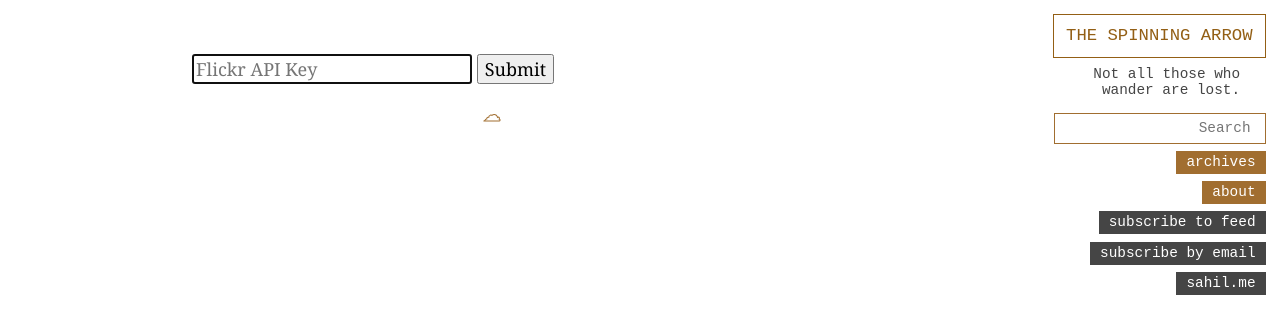
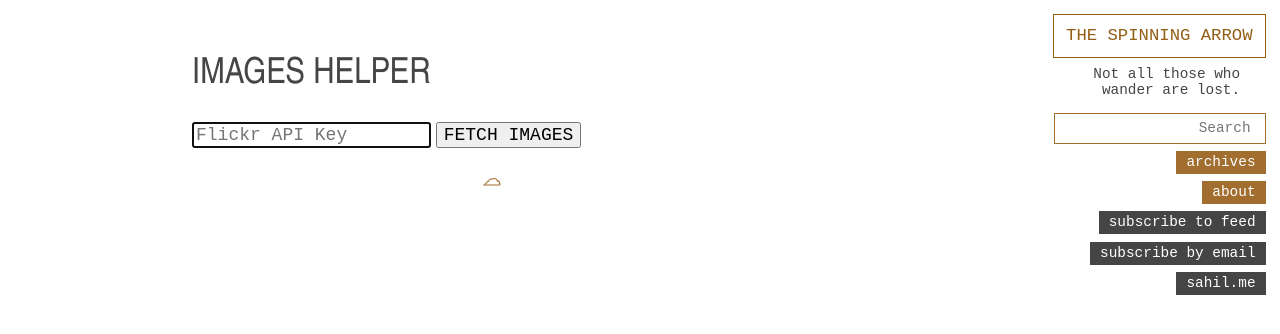
Before and after one commit to spinningarrow/blog.sahil.me, a Jekyll site: the page built from images/index.html, in a window 1280 px wide. Shown: the top 334 px of the page. Built offline with Jekyll 4.4.1, drawn with Linux system fonts in a browser that asks for light colours; comment, search, counter and statistics services are not loaded.

Commit message:
Tweak images helper

```diff
--- a/images/index.html
+++ b/images/index.html
@@ -3,20 +3,38 @@ layout: default
 title: Images
 ---
 
+<h1>Images Helper</h1>
+
 <p>
-	<input autofocus placeholder="Flickr API Key" id="insert-api-key">
-	<button onClick="handleSubmit(event)">Submit</button>
+	<form onSubmit="handleSubmit(event)">
+		<input
+		  required
+		  autofocus
+		  placeholder="Flickr API Key"
+		  id="images-api-key"
+		  style="font-family: 'm-1m', 'm+ 1m', monospace;">
+		<button id="images-button" style="font-family: 'm-1m', 'm+ 1m', monospace; text-transform: uppercase;">Fetch Images</button>
+	</form>
 </p>
 
 <output></output>
 
 <script>
 	const render = (photos) => {
-		const html = photos.map(({url_c, url_h, url_o, url_m, width_o, width_h, width_m, width_c})=> {
+		const html = photos.map(({
+			url_c,
+			url_h,
+			url_m,
+			url_o,
+			width_c,
+			width_h,
+			width_m,
+			width_o,
+		})=> {
 			return `
 				<div style="margin-bottom: 1rem;">
 					<img src="${url_c}" width="100" style="width: 100px">
-					<textarea style="font-family: monospace; font-size: 0.5rem; height: 7rem; width: 30rem">
+					<textarea style="font-family: 'm-1m', 'm+ 1m', monospace; font-size: 0.5rem; height: 7rem; width: 30rem">
 <figure>
 	<img data-action="zoom"
 		src="${url_h}"
@@ -29,6 +47,7 @@ title: Images
 				</div>
 				`
 		}).join("\n")
+
 		document.querySelector("output").innerHTML = html
 	}
 
@@ -44,31 +63,22 @@ title: Images
 
 		const response = await fetch(url).then(response => response.json())
 
-		return response.photos.photo.map(({
-			title,
-			url_o,
-			width_o,
-			url_h,
-			width_h,
-			url_c,
-			width_c,
-			url_m,
-			width_m
-		}) => ({
-			title,
-			url_o,
-			width_o,
-			url_h,
-			width_h,
-			url_c,
-			width_c,
-			url_m,
-			width_m
-		}))
+		return response.photos.photo
 	}
 
 	const handleSubmit = async (event) => {
-		const apiKey = document.querySelector("#insert-api-key").value
-		render(await getPhotosData(apiKey))
+		event.preventDefault()
+		const button = document.querySelector("#images-button")
+		button.disabled = true
+
+		const apiKey = document.querySelector("#images-api-key").value
+
+		try {
+			render(await getPhotosData(apiKey))
+		} catch (e) {
+			throw e
+		} finally {
+			button.disabled = false
+		}
 	}
 </script>
```
